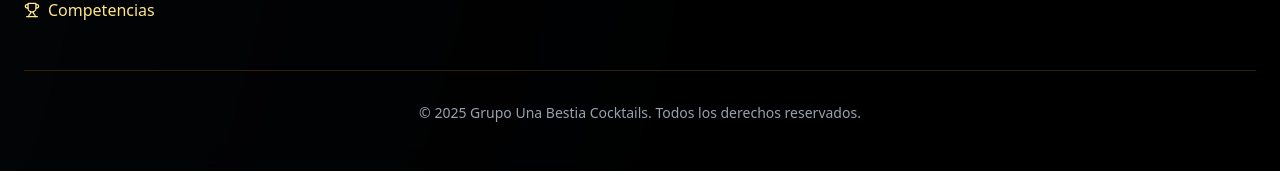
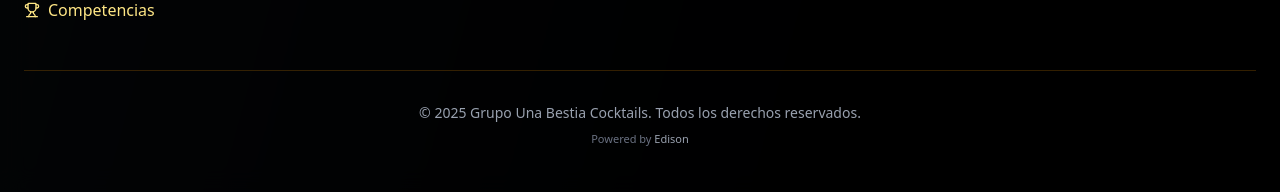
Before and after one commit to Dionisio202/Unabestiacocktails, a React (Vite) app: page / in a window 1280 px wide. Shown: the part 4572-4764 px from the top of the page. Before the commit the page ends 4743 px from the top, so only its background shows below. Built offline with nearby package versions, Linux system fonts and the light colour scheme; no server answers; the database is empty.

Commit message:
added info

```diff
--- a/src/Components/Footer.jsx
+++ b/src/Components/Footer.jsx
@@ -106,11 +106,24 @@ export default function Footer() {
         </div>
 
         {/* Copyright */}
-        <div className="border-t border-amber-500/20 mt-12 pt-8 text-center">
-          <p className="text-gray-400 text-sm">
-            &copy; 2025 Grupo Una Bestia Cocktails. Todos los derechos reservados.
-          </p>
-        </div>
+      <div className="border-t border-amber-500/20 mt-12 pt-8 text-center">
+  <p className="text-gray-400 text-sm">
+    &copy; 2025 Grupo Una Bestia Cocktails. Todos los derechos reservados.
+  </p>
+
+  <p className="mt-2 text-[11px] text-gray-500">
+    Powered by{" "}
+    <a
+      href="https://edison-portafolio.vercel.app/"
+      target="_blank"
+      rel="noopener noreferrer"
+      className="text-gray-400 hover:text-amber-400 transition-colors"
+    >
+      Edison
+    </a>
+  </p>
+</div>
+
       </div>
     </footer>
   );
--- a/src/Components/HeroSection.jsx
+++ b/src/Components/HeroSection.jsx
@@ -2,7 +2,7 @@ import logo_comp from '../assets/page/bg-hero4.png';
 import background_image from '../assets/page/bg-herox3.jpeg';
 
 export default function HeroSection() {
- const mapsUrl = "https://www.google.com/maps?q=-1.3952057,-78.4245868&z=16";
+ const mapsUrl = "https://www.google.com/maps/dir/?api=1&destination=-1.3984883,-78.4388232";
 
 
   return (
```
